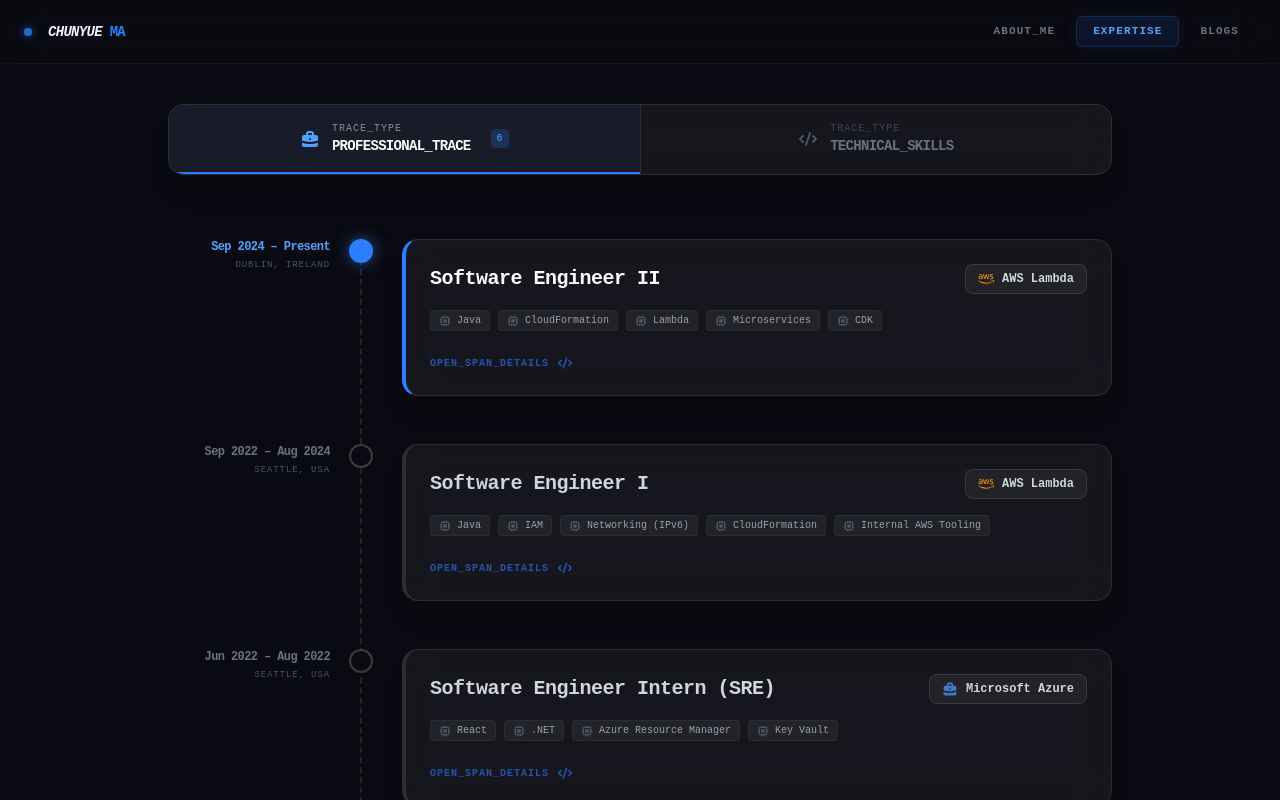
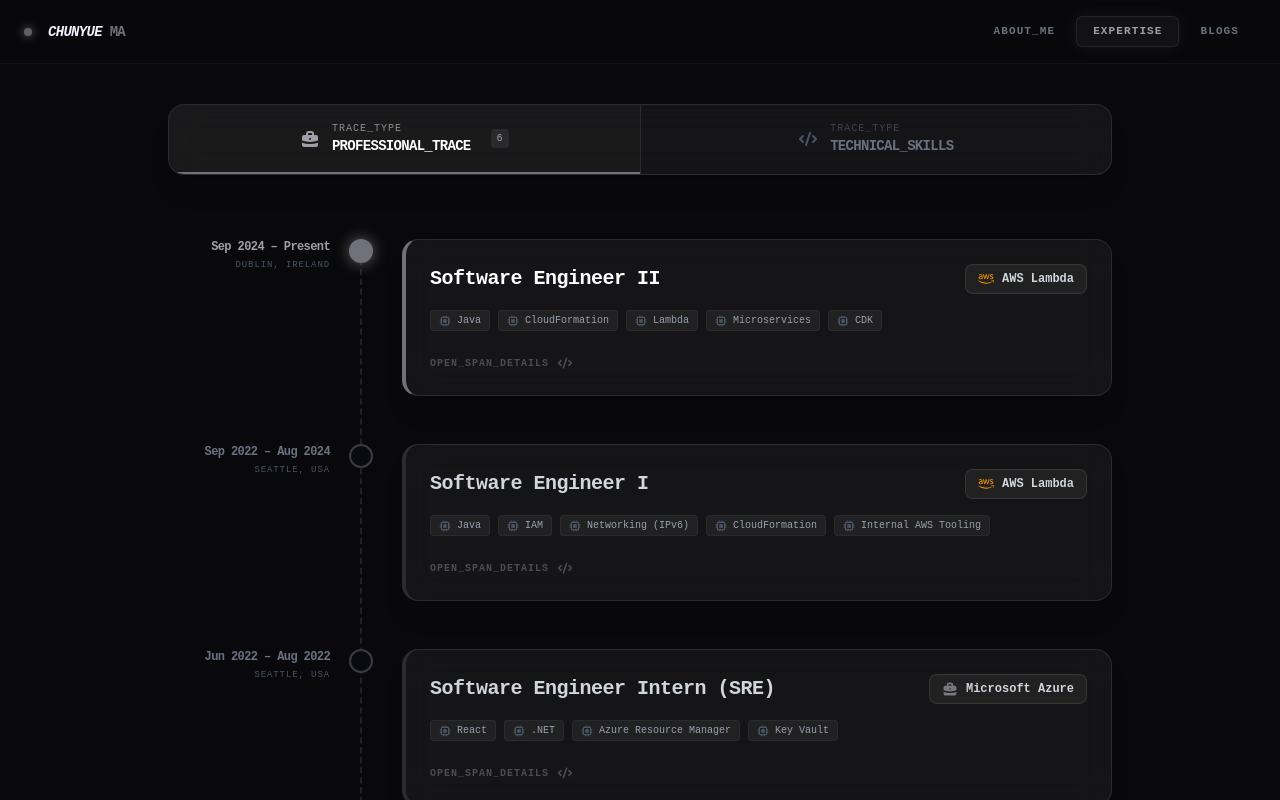
Before and after one commit to chunyuema/chunyuema.github.io, a Next.js app: page / in a window 1280 px wide. Both pictures are taken after a click on the button "EXPERTISE". Shown: the top 800 px of the page. Built offline with nearby package versions, Linux system fonts and the light colour scheme.

Commit message:
fix: ui fixes and dynamic coloring of hpc pillar

```diff
--- a/src/app/globals.css
+++ b/src/app/globals.css
@@ -3,17 +3,17 @@
 
 :root {
   --foreground-rgb: 242, 240, 255;
-  --primary: #6EC1FF;
+  --primary: #A1A1AA;
 }
 
 @theme {
   --color-primary: var(--primary);
-  --color-secondary: #09406aff;
-  --color-background: #0A0A12;
+  --color-secondary: #27272a;
+  --color-background: #09090b;
   --color-surface: rgba(255, 255, 255, 0.06);
   --font-mono: 'JetBrains Mono', monospace;
 
-  --shadow-neon: 0 0 14px rgba(110, 193, 255, 0.45);
+  --shadow-neon: 0 0 14px rgba(161, 161, 170, 0.45);
 }
 
 body {
--- a/src/app/page.tsx
+++ b/src/app/page.tsx
@@ -29,14 +29,14 @@
   ];
 
   return (
-    <div className="min-h-screen bg-[#0A0A12] text-[#F2F0FF] font-mono selection:bg-blue-500/30">
+    <div className="min-h-screen bg-[#09090b] text-[#F2F0FF] font-mono selection:bg-zinc-500/30">
       {/* NAVIGATION */}
-      <header className="fixed top-0 left-0 right-0 h-16 bg-[#0A0A12]/80 backdrop-blur-xl border-b border-white/5 z-50">
+      <header className="fixed top-0 left-0 right-0 h-16 bg-[#09090b]/80 backdrop-blur-xl border-b border-white/5 z-50">
         <div className="container mx-auto h-full px-6 flex items-center justify-between">
           <div className="flex items-center gap-4">
-            <div className="w-2 h-2 rounded-full bg-blue-500 animate-pulse shadow-[0_0_8px_rgba(59,130,246,0.8)]" />
+            <div className="w-2 h-2 rounded-full bg-zinc-500 animate-pulse shadow-[0_0_8px_rgba(161,161,170,0.8)]" />
             <h1 className="text-sm font-black tracking-tighter uppercase italic group cursor-default">
-              CHUNYUE <span className="text-blue-500 not-italic">MA</span>
+              CHUNYUE <span className="text-zinc-500 not-italic">MA</span>
               <span className="hidden md:inline text-[10px] ml-2 text-gray-600 font-mono font-normal tracking-normal not-italic lowercase opacity-0 group-hover:opacity-100 transition-opacity">
                 --welcome to my personal website!
               </span>
@@ -51,7 +51,7 @@
                 onClick={() => setActiveTab(item.value)}
                 className={`px-4 py-1.5 rounded-md transition-all duration-300 text-[11px] font-bold tracking-widest ${
                   activeTab === item.value
-                    ? "bg-blue-500/10 text-blue-400 border border-blue-500/20 shadow-[0_0_15px_rgba(59,130,246,0.1)]"
+                    ? "bg-zinc-500/10 text-zinc-400 border border-zinc-500/20 shadow-[0_0_15px_rgba(161,161,170,0.1)]"
                     : "text-gray-500 hover:text-gray-300 hover:bg-white/5 border border-transparent"
                 }`}
               >
--- a/src/components/notion/BlogPostLayout.tsx
+++ b/src/components/notion/BlogPostLayout.tsx
@@ -49,7 +49,7 @@
           {/* Main Blog Header Info */}
           {post && (
             <div className={`p-8 md:p-12 border-b border-white/10 bg-white/[0.02] transition-all duration-500 ${isScrolled ? 'opacity-30' : 'opacity-100'}`}>
-              <div className="flex items-center gap-2 text-blue-400 text-sm mb-4 font-medium uppercase tracking-widest">
+              <div className="flex items-center gap-2 text-zinc-400 text-sm mb-4 font-medium uppercase tracking-widest">
                 <HiBookOpen className="w-4 h-4" />
                 <span>Blog Post</span>
               </div>
@@ -66,7 +66,7 @@
                   })}
                 </span>
               </div>
-              <p className="text-gray-300 text-lg leading-relaxed max-w-3xl italic border-l-2 border-blue-500/30 pl-4">
+              <p className="text-gray-300 text-lg leading-relaxed max-w-3xl italic border-l-2 border-zinc-500/30 pl-4">
                 {post.content}
               </p>
             </div>
--- a/src/components/sections/EmploymentHistory.tsx
+++ b/src/components/sections/EmploymentHistory.tsx
@@ -22,15 +22,15 @@
               {/* Trace Span Icon */}
               <div className={`absolute -left-[13px] top-0 w-6 h-6 rounded-full flex items-center justify-center transition-all duration-500 z-10 ${
                 isCurrent
-                  ? "bg-blue-500 shadow-[0_0_15px_rgba(59,130,246,0.6)]"
-                  : "bg-[#0A0A12] border-2 border-white/20 group-hover:border-blue-500/50"
+                  ? "bg-zinc-500 shadow-[0_0_15px_rgba(161,161,170,0.6)]"
+                  : "bg-[#0A0A12] border-2 border-white/20 group-hover:border-zinc-500/50"
               }`}>
                 {isCurrent && <div className="w-2 h-2 bg-white rounded-full animate-ping" />}
               </div>
 
               {/* Date & Metadata (Desktop Sidebar) */}
               <div className="hidden md:block absolute -left-44 top-0 w-36 text-right space-y-1">
-                <div className={`text-xs font-mono font-bold tracking-tighter ${isCurrent ? "text-blue-400" : "text-gray-500"}`}>
+                <div className={`text-xs font-mono font-bold tracking-tighter ${isCurrent ? "text-zinc-400" : "text-gray-500"}`}>
                   {job.dateRange}
                 </div>
                 <div className="text-[9px] font-mono text-gray-600 uppercase tracking-widest">
@@ -42,7 +42,7 @@
               <div
                 onClick={() => handleCardClick(job)}
                 className={`glass-panel p-6 cursor-pointer hover:bg-white/[0.08] hover:-translate-y-1 hover:shadow-2xl transition-all duration-300 border-l-4 ${
-                  isCurrent ? "border-l-blue-500" : "border-l-white/10 group-hover:border-l-blue-500/30"
+                  isCurrent ? "border-l-zinc-500" : "border-l-white/10 group-hover:border-l-zinc-500/30"
                 }`}
               >
                 <div className="flex flex-col md:flex-row md:items-center justify-between gap-4 mb-4">
@@ -56,7 +56,7 @@
                       {job.company === "AWS Lambda" ? (
                           <FaAws className="w-4 h-4 text-[#FF9900]" />
                       ) : (
-                          job.type === "professional" ? <HiBriefcase className="w-4 h-4 text-blue-400/70" /> : <HiBeaker className="w-4 h-4 text-purple-400/70" />
+                          job.type === "professional" ? <HiBriefcase className="w-4 h-4 text-zinc-400/70" /> : <HiBeaker className="w-4 h-4 text-purple-400/70" />
                       )}
                       <div className="text-xs font-bold text-gray-300">
                           {job.company}
@@ -79,7 +79,7 @@
                     )}
                 </div>
 
-                <div className="flex items-center gap-2 text-[10px] font-bold uppercase tracking-widest text-blue-500/60 group-hover:text-blue-400 transition-colors">
+                <div className="flex items-center gap-2 text-[10px] font-bold uppercase tracking-widest text-zinc-500/60 group-hover:text-zinc-400 transition-colors">
                   <span>Open_Span_Details</span>
                   <HiCode className="w-4 h-4" />
                 </div>
@@ -123,13 +123,13 @@
             <div className="p-8 overflow-y-auto custom-scrollbar flex-1">
               <div className="space-y-8">
                 <div>
-                    <div className="text-blue-400 font-mono text-xs mb-2">// Role Overview</div>
+                    <div className="text-zinc-400 font-mono text-xs mb-2">// Role Overview</div>
                     <h3 className="text-2xl font-bold text-white mb-1">{selectedJob.position}</h3>
                     <p className="text-gray-400 font-mono text-sm">{selectedJob.company} • {selectedJob.location} • {selectedJob.dateRange}</p>
                 </div>
 
                 <div>
-                    <div className="text-blue-400 font-mono text-xs mb-4">// System Impact & Contributions</div>
+                    <div className="text-zinc-400 font-mono text-xs mb-4">// System Impact & Contributions</div>
                     <ul className="space-y-4">
                         {selectedJob.descriptionPoints.map((point, i) => (
                         <li key={i} className="flex gap-4 group/item">
@@ -143,10 +143,10 @@
                 </div>
 
                 <div>
-                    <div className="text-blue-400 font-mono text-xs mb-4">// Technical Stack</div>
+                    <div className="text-zinc-400 font-mono text-xs mb-4">// Technical Stack</div>
                     <div className="flex flex-wrap gap-2">
                         {selectedJob.technologies.map(tech => (
-                            <span key={tech} className="px-3 py-1 bg-blue-500/10 border border-blue-500/20 rounded text-xs font-mono text-blue-300">
+                            <span key={tech} className="px-3 py-1 bg-zinc-500/10 border border-zinc-500/20 rounded text-xs font-mono text-zinc-300">
                                 {tech}
                             </span>
                         ))}
@@ -162,7 +162,7 @@
               </div>
               <button
                 onClick={handleClose}
-                className="px-6 py-2 bg-blue-600 hover:bg-blue-500 text-white font-mono text-xs font-bold uppercase tracking-widest rounded transition-all shadow-[0_0_15px_rgba(59,130,246,0.3)]"
+                className="px-6 py-2 bg-zinc-600 hover:bg-zinc-500 text-white font-mono text-xs font-bold uppercase tracking-widest rounded transition-all shadow-[0_0_15px_rgba(161,161,170,0.3)]"
               >
                 Return_To_Shell
               </button>
--- a/src/components/sections/TechnicalProfile.tsx
+++ b/src/components/sections/TechnicalProfile.tsx
@@ -12,17 +12,17 @@
       onClick={() => setActiveTab(id)}
       className={`flex-1 flex items-center justify-center gap-3 px-6 py-4 border-b-2 transition-all duration-300 group ${
         activeTab === id
-          ? "border-blue-500 bg-blue-500/5 text-white"
+          ? "border-zinc-500 bg-zinc-500/5 text-white"
           : "border-transparent text-gray-500 hover:text-gray-300 hover:bg-white/5"
       }`}
     >
-      <Icon className={`w-5 h-5 transition-colors ${activeTab === id ? "text-blue-400" : "text-gray-600 group-hover:text-gray-400"}`} />
+      <Icon className={`w-5 h-5 transition-colors ${activeTab === id ? "text-zinc-400" : "text-gray-600 group-hover:text-gray-400"}`} />
       <div className="text-left">
         <div className="text-[10px] font-mono uppercase tracking-widest opacity-50">Trace_Type</div>
         <div className="text-sm font-bold uppercase tracking-tighter">{label}</div>
       </div>
       {count !== undefined && (
-        <span className={`ml-2 px-1.5 py-0.5 rounded text-[10px] font-mono ${activeTab === id ? "bg-blue-500/20 text-blue-400" : "bg-white/5 text-gray-600"}`}>
+        <span className={`ml-2 px-1.5 py-0.5 rounded text-[10px] font-mono ${activeTab === id ? "bg-zinc-500/20 text-zinc-400" : "bg-white/5 text-gray-600"}`}>
           {count}
         </span>
       )}
```
Also changed, not shown: src/components/sections/AboutMe.tsx (+6 -2 lines), src/components/sections/Blogs.tsx (+7 -8 lines), src/components/sections/Skills.tsx (+6 -6 lines).
